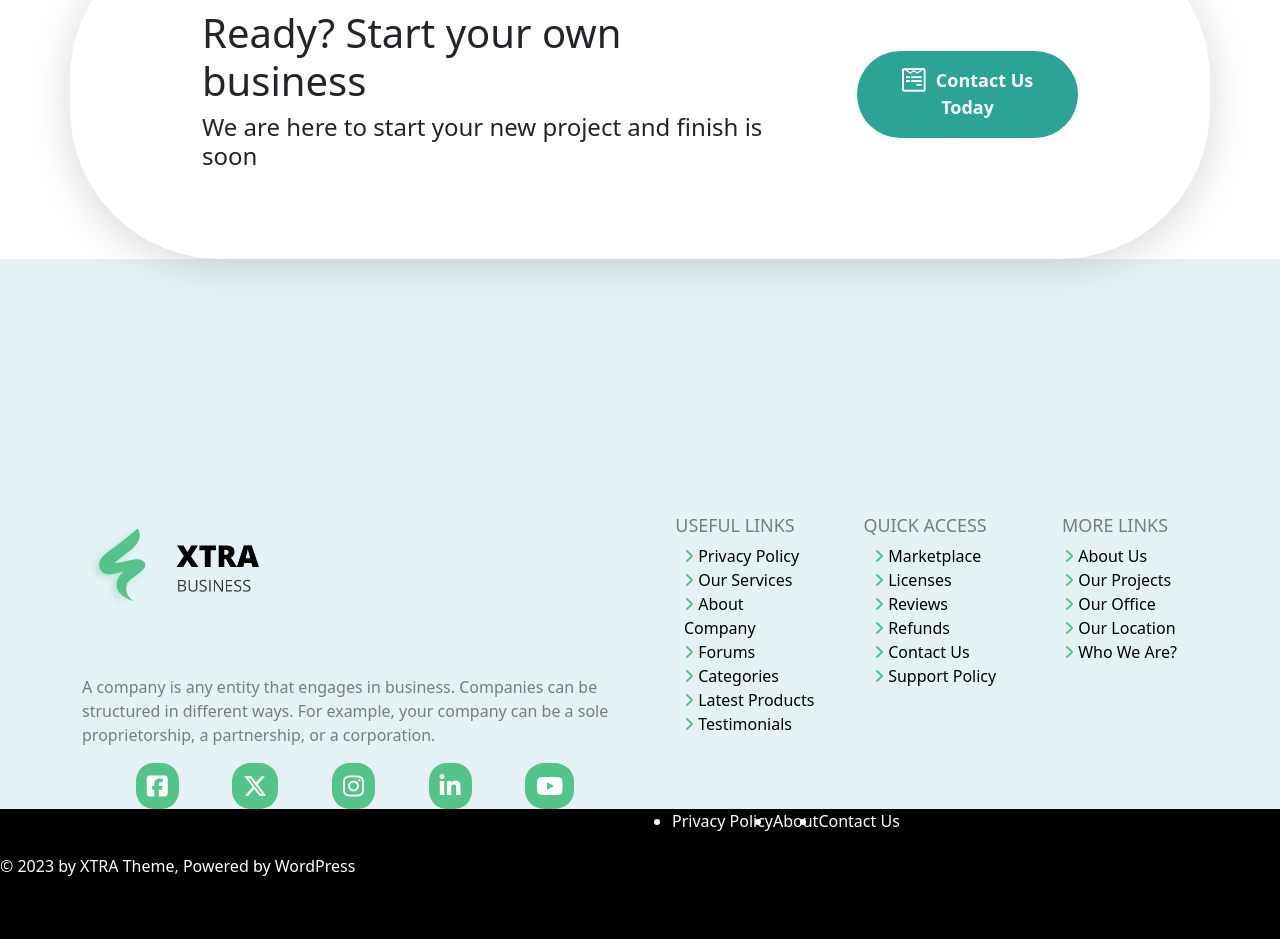
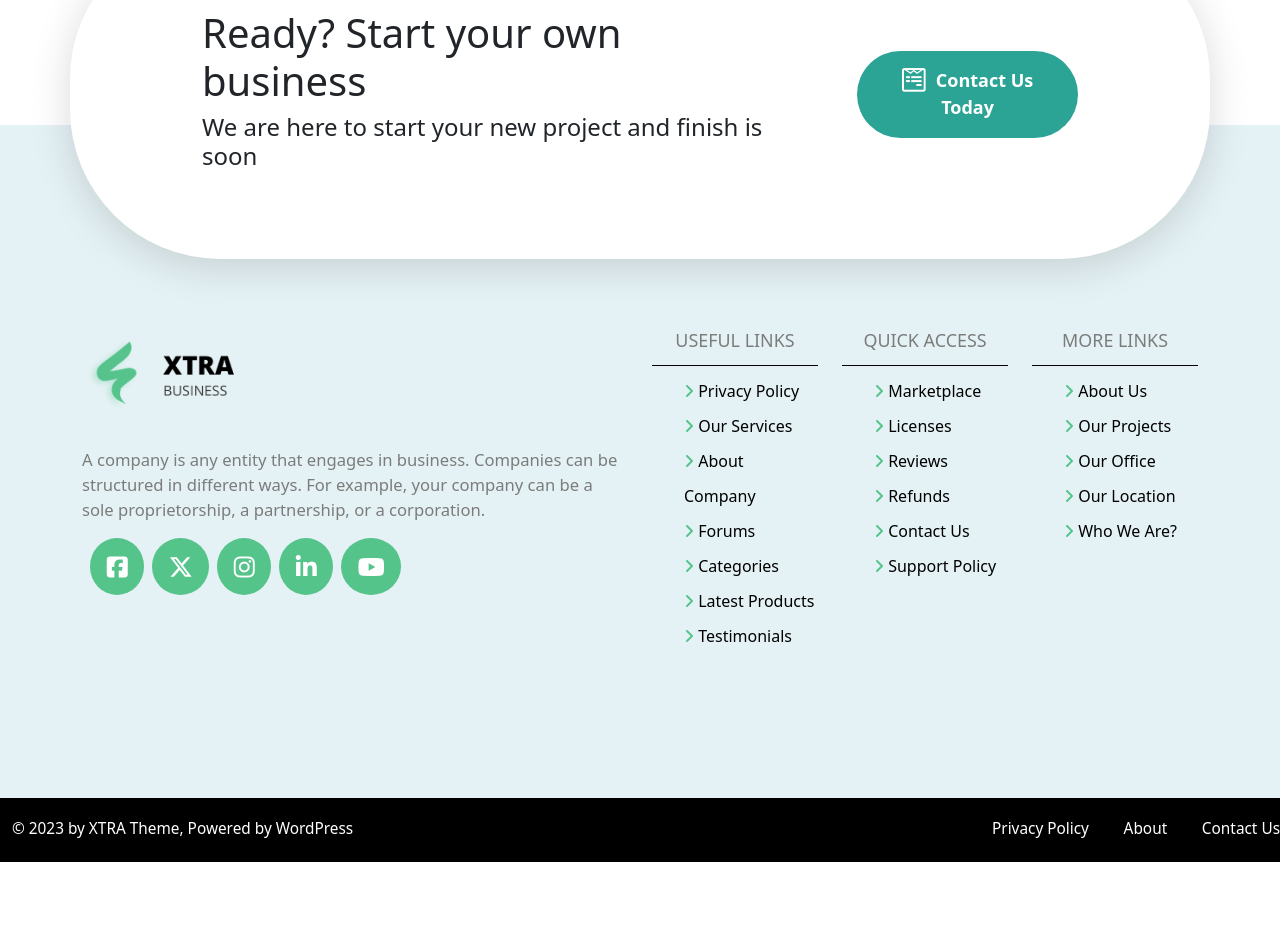
Before and after one commit to SyedSumaimaly/Xtra-Business-WP-Template-Clone, a plain HTML site: page Xtra-WP-Template-Clone/index.html in a window 1280 px wide. Shown: the part 3900-4839 px from the top of the page. After the commit the page ends 4762 px from the top, so only its background shows below. Drawn offline with nearby package versions, Linux system fonts and the light colour scheme.

Commit message:
Second Commit

```diff
--- a/Xtra-WP-Template-Clone/style.css
+++ b/Xtra-WP-Template-Clone/style.css
@@ -485,6 +485,7 @@ small {
     padding: 80px 120px;
     display: flex;
     align-items: center;
+    margin-bottom: -12%;
 }
 
 .contactUs-btn {
@@ -510,33 +511,39 @@ small {
 /* Footer Section */
 
 .logo_footer img {
-    width: 35%;
+    width: 30%;
 }
 
 .footerDetailPara {
-    margin-top: 10%;
+    margin-top: 5%;
+    width: 100%;
+    font-size: 1.3vw;
     color: rgb(123, 124, 124);
 }
 
 .footer_socialMediaIcon {
     background-color: rgb(85, 196, 139);
-    padding: 2%;
-    border-radius: 40%;
+    padding: 5%;
+    border-radius: 50%;
 }
 
 .footer_socialMediaIcon_mainDiv {
     display: flex;
+    width: 60%;
     justify-content: space-evenly;
 }
 
 .footer {
-    padding-top: 20%;
+    padding-bottom: 10%;
+    padding-top: 16%;
     background-color: rgb(229, 242, 245);
 }
 
 .footer_list h4 {
     color: rgb(123, 124, 124);
     font-size: 1.4vw;
+    padding-bottom: 8%;
+    border-bottom: 1px solid black;
     text-align: center;
 }
 
@@ -546,6 +553,7 @@ small {
 
 .footer_list_item li {
     list-style: none;
+    line-height: 35px;
 }
 
 .footer_list_item li a {
@@ -564,16 +572,29 @@ small {
     color: white;
     display: flex;
     background-color: black;
+    padding-bottom: 2%;
     justify-content: space-around;
+    box-sizing: border-box;
+    font-size: 1.2vw;
 }
 
 .lowerSubDiv {
     width: 100%;
+    position: relative;
 
 }
 
 .lowerList {
     display: flex;
+    width: 25%;
+    justify-content: space-between;
+    position: absolute;
+    right: 0px;
+    top: 50%;
+}
+
+.lowerList li {
+    list-style: none;
 }
 
 .lowerList li a {
@@ -583,9 +604,13 @@ small {
 
 .listDiv {
     width: 50%;
+    display: flex;
+    align-items: right;
 }
 
 .copyright {
+    position: relative;
+    top: 50%;
     width: 50%;
-    padding: 45px 0;
+    left: 0%;
 }
```
